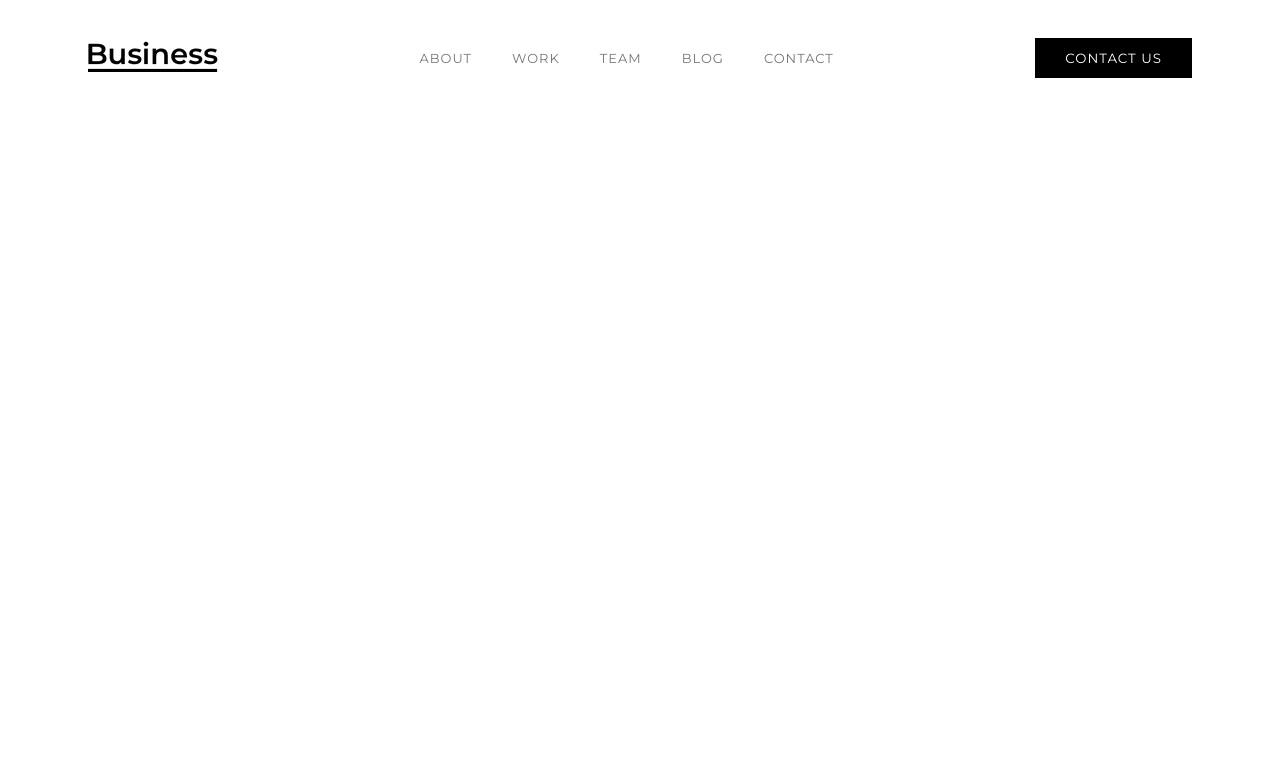
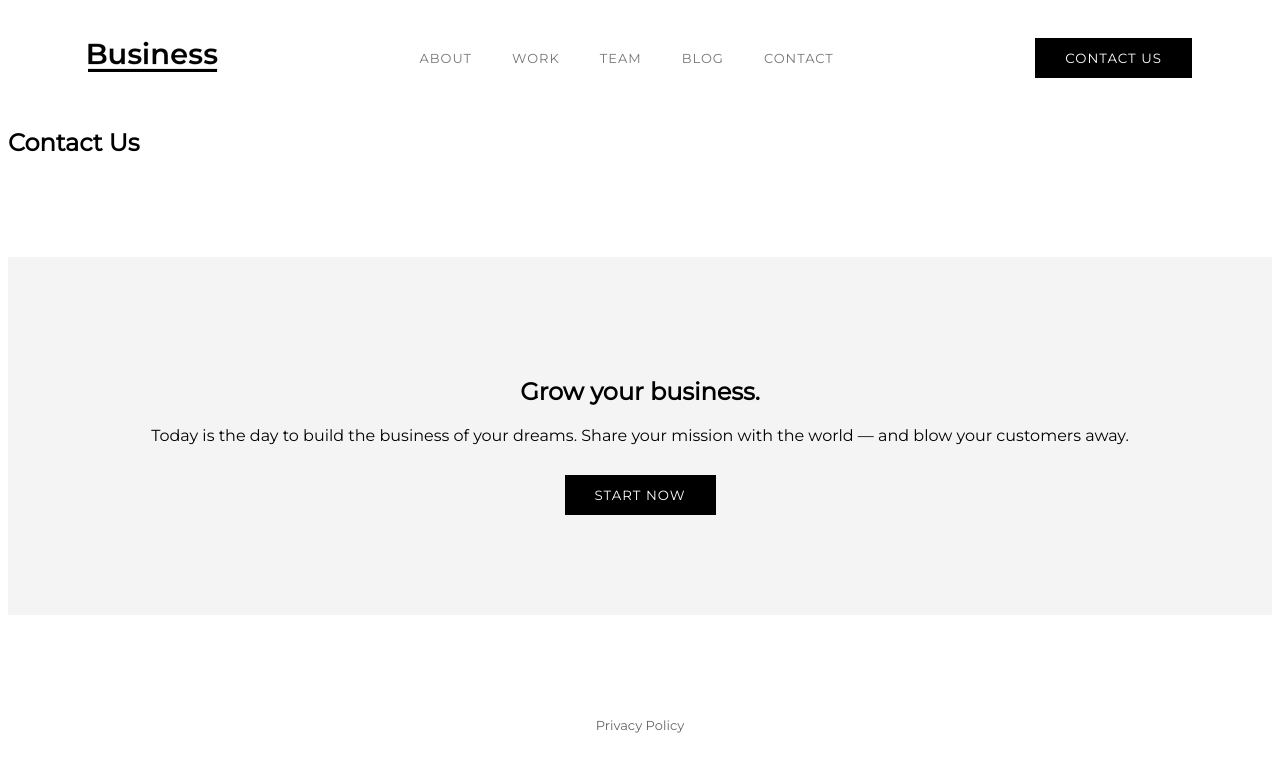
Before and after one commit to thegalluzz/webflow-template-remake, a Next.js app: page /contact in a window 1280 px wide. Shown: the top 772 px of the page. Built offline with nearby package versions, Linux system fonts and the light colour scheme.

Commit message:
added html structure for contract page

```diff
--- a/pages/contact.tsx
+++ b/pages/contact.tsx
@@ -1,6 +1,8 @@
 import Head from "next/head"
 import styles from '@/styles/Home.module.css'
-import Navbar from "@/components/navbar"
+import Navbar from '@/components/navbar'
+import CallToAction from '@/components/cta'
+import Footer from '@/components/footer'
 
 export default function Contact() {
     return (
@@ -12,6 +14,33 @@ export default function Contact() {
             </Head>
             <main className={styles.main}>
                 <Navbar />
+                <section>
+                    <div>
+                        <div>
+                            <h1>Contact Us</h1>
+                        </div>
+                    </div>
+                </section>
+
+                <section>
+                    <div>
+                        <div>
+
+                        </div>
+                    </div>
+                </section>
+
+                <section>
+
+                </section>
+
+                <section>
+
+                </section>
+
+
+                <CallToAction />
+                <Footer />
             </main>
         </>
     )
```
